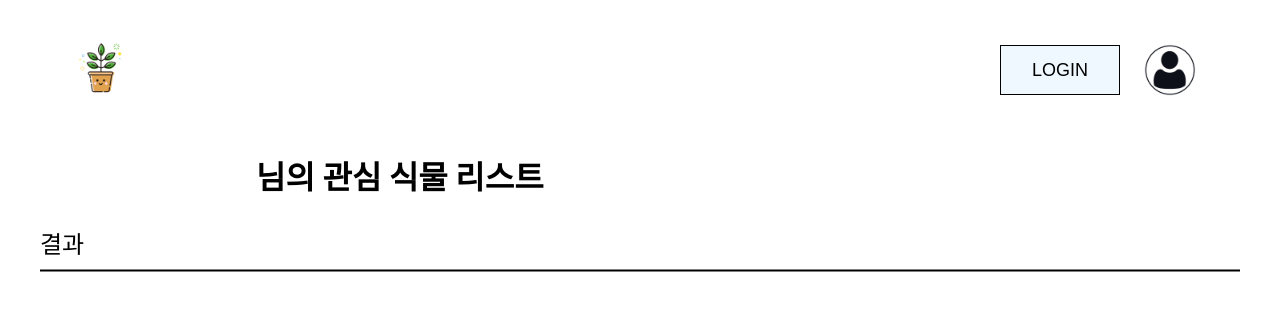
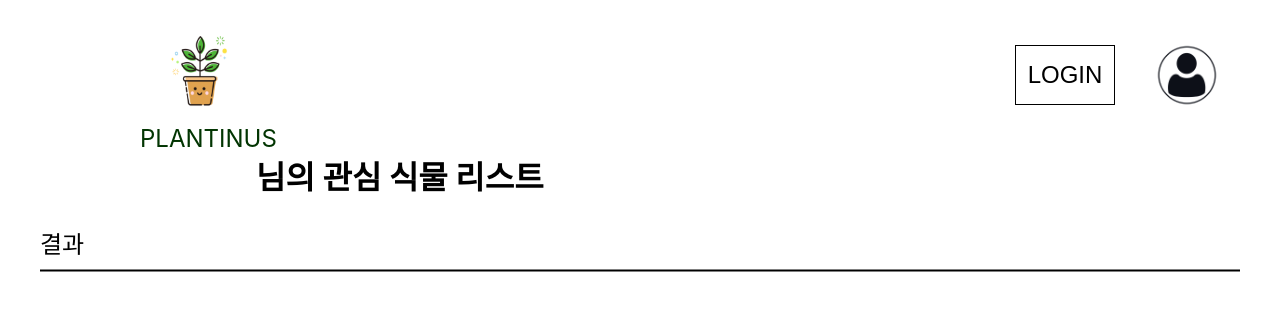
Before and after one commit to Yujin-nKim/2022-Software-Engineering-FR, a React (Create React App) app in the folder plantweb/: page /myPage in a window 1280 px wide. Shown: the top 310 px of the page. Built offline with nearby package versions, Linux system fonts and the light colour scheme; the HTML template or start-up script is replaced by a standard one.

Commit message:
[FEAT] modify css file in Component/header (#11)
* [FEAT] Login API / add Logo image

* [FEAT] page/main connect Api

* [FEAT] modify CSS in page/myPage

* [FEAT] modify css in component/header

```diff
--- a/plantweb/src/component/header.css
+++ b/plantweb/src/component/header.css
@@ -1,21 +1,27 @@
 #header_div{
-    margin: 20px;
+    margin-top: 20px;
+    margin-left: 20px;
     width: auto;
     height: 100px;
 }
 .logo_div{
-    width: 10%;
+    margin-left: 100px;
+    /* width: 100px; */
     height: 100%;
     text-align: center;
     float: left;
 }
 .logoImg{
-    width: 100px;
-    height: 100px;
     display: inline-block;
 }
+
+.logoText{
+    font-size: x-large;
+    color: rgb(2, 53, 2);
+
+}
 #space_div{
-    width:70%;
+    width:60%;
     height: 100%;
     float: left;
     text-align: center;
@@ -28,15 +34,18 @@
     margin-top: 25px;
 }
 #btn_moveToLogin{
-    background-color: aliceblue;
+    background-color: white;
     border: 1px black solid;
-    height: 100%;
-    width: 100%;
-    font-size: large;
+    height: 60px;
+    width: 100px;
+    font-size: x-large;
     margin-right: 10px;
 }
 #btn_moveToLogin:hover{
-    background-color: grey;
+    font-weight: bold;
+    height: 65px;
+    width: 105px;
+    background-color: lightgray;
 }
 #myPage_div{
     width: 8%;
@@ -48,7 +57,11 @@
 }
 
 .userIconImg{
-    width: 60px;
-    height: 60px;
+    width: 70px;
+    height: 70px;
     display: inline-block;
 }
+.userIconImg:hover{
+    width: 75px;
+    height: 75px;
+}
--- a/plantweb/src/component/header.js
+++ b/plantweb/src/component/header.js
@@ -10,7 +10,6 @@ export const Header = () => {
     const navigate = useNavigate();
     const [isLoaded,setIsLoaded]=useState(false);
     const [buttonText,setButtonText]=useState("");
-    // const buttonText=sessionStorage.getItem("userID") == null? "LOGIN" : "LOGOUT";
 
     useEffect(()=>{
         setButtonText(sessionStorage.getItem("userID") == null? "LOGIN" : "LOGOUT");
@@ -24,18 +23,23 @@ export const Header = () => {
             sessionStorage.clear();
         }
     }
-    const movemyPage =() => {
+    const moveToMyPage =() => {
         navigate('/myPage');
+    }
+    const moveToMain =() => {
+        navigate('/');
     }
 
     return (
         <div id ="header_div">
-            <div className="logo_div">
+            <div className="logo_div"  onClick={moveToMain}>
                 <img className="logoImg" alt="logo" src={Logo} />
+                <span className="logoText">PLANTINUS</span>
             </div>
+
             <div id="space_div"><span></span></div>
             <div id="btn_div"><button id="btn_moveToLogin" onClick ={LoginOrOut}>{buttonText}</button></div>
-            <div id="myPage_div" onClick={movemyPage}><img className="userIconImg" alt="logo" src={UserIcon} /></div>
+            <div id="myPage_div" onClick={moveToMyPage}><img className="userIconImg" alt="logo" src={UserIcon} /></div>
         </div>
     );
 }
```
Also changed, not shown: plantweb/src/images/Logo.png.
